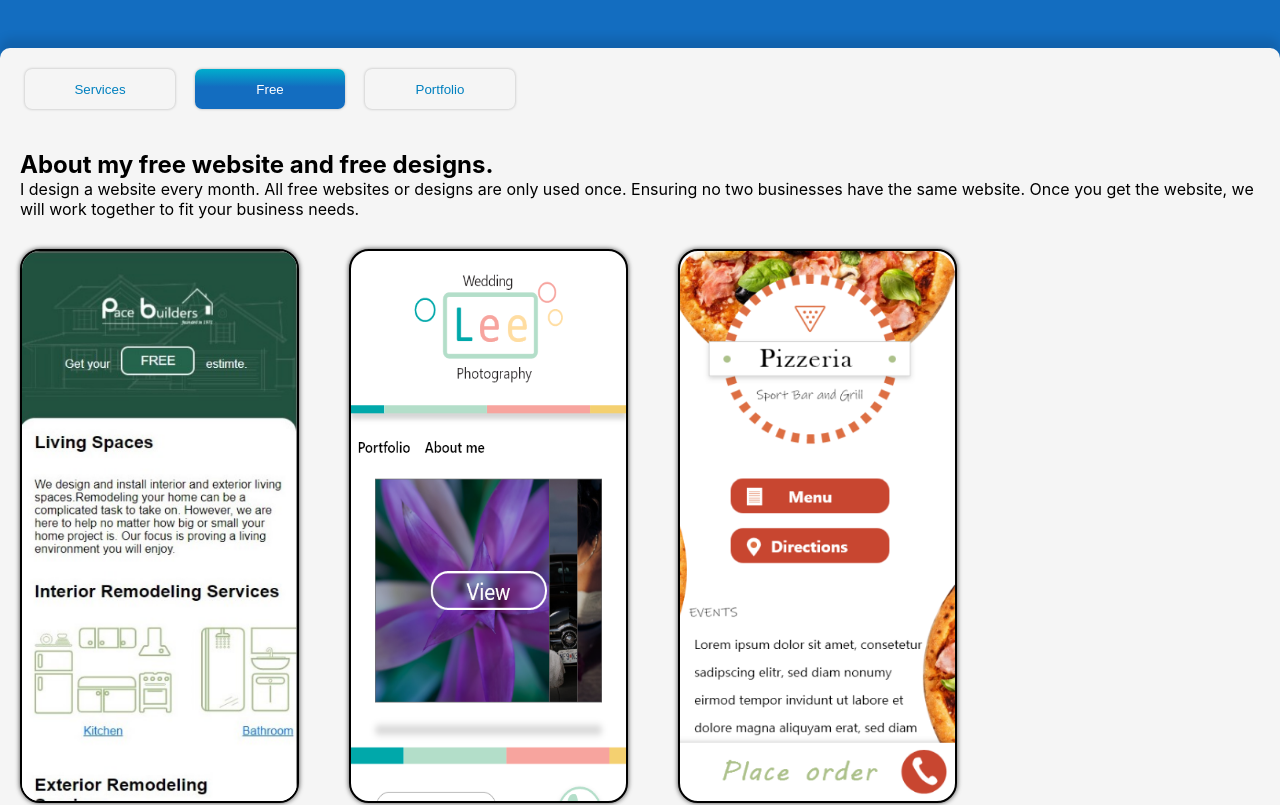
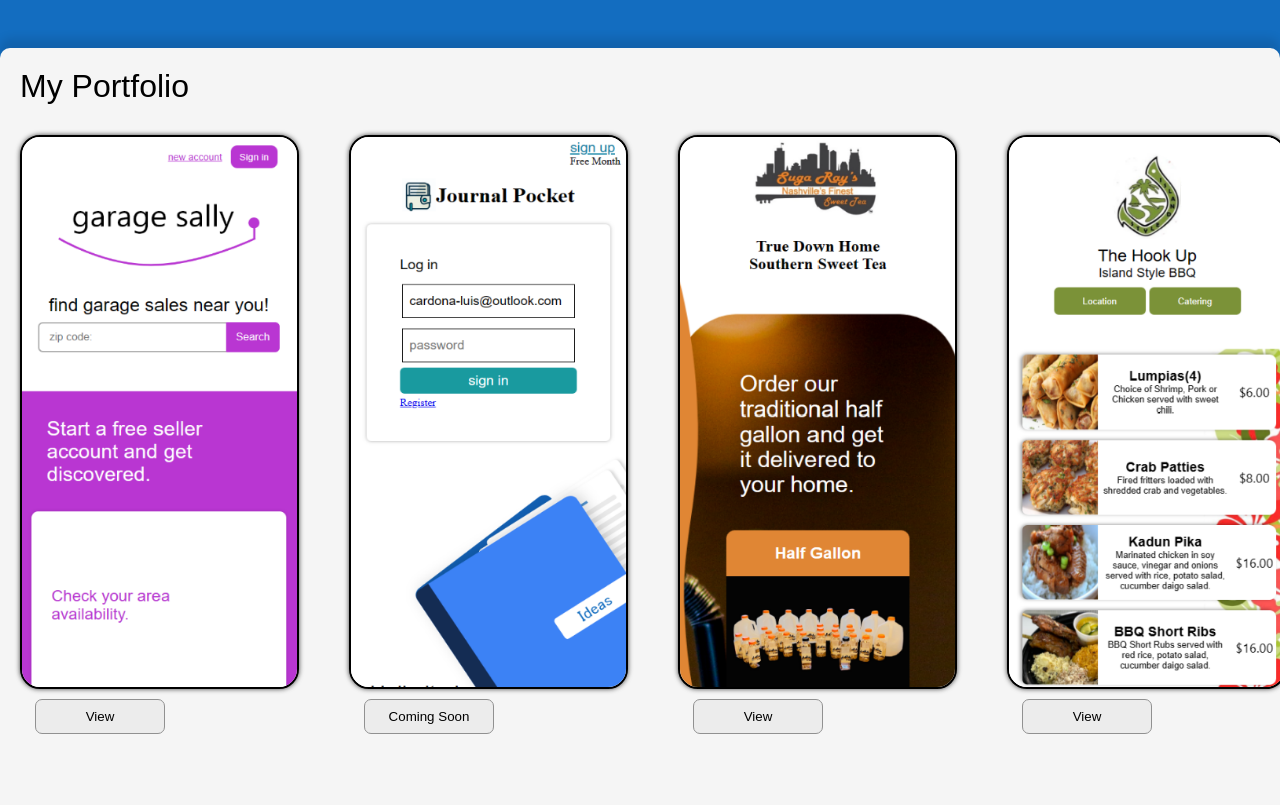
Before and after one commit to louieLouie117/react-portfolio, a React (Create React App) app in the folder client/: page / in a window 1280 px wide. Shown: the part 306-1111 px from the top of the page. Built offline with nearby package versions, Linux system fonts and the light colour scheme.

Commit message:
RemovedTabs

```diff
--- a/client/src/components/LandingPage/HeroBanner.jsx
+++ b/client/src/components/LandingPage/HeroBanner.jsx
@@ -81,6 +81,7 @@
                     <h3>my name is </h3>
                     <h1>Luis Cardona</h1>
                   <p>LC Website Solutions</p>
+
 
 
 
--- a/client/src/components/LandingPage/WorkExperience.jsx
+++ b/client/src/components/LandingPage/WorkExperience.jsx
@@ -1,64 +1,7 @@
-import React, {useState} from 'react'
+import React from 'react'
 
 function WorkExperience(props) {
 
-
-
-const [FreeWebsites, setFreeWebsites ] = useState(true);
-const [CustomerWebsite, setCustomerWebsite ] = useState(false);
-const [CustomWebsite, setCustomWebsite ] = useState(false);
-
-
-const [FreeWebsiteBTN, setFreeWebsiteBTN ] = useState(true);
-const [CustomerReviewBTN, setCustomerReviewBTN  ] = useState(false);
-const [CustomWebsiteBTN, setCustomWebsiteBTN ] = useState(false);
-
-const CouponCodeFreeWebsite = (e) =>{
- console.log(e.target.id)
- if(e.target.id === "FreeWebsite"){
-  alert("Add Code SAV1000 ang get this website free. Your website will be live in 24hr and includes hosting and maintenance." )
- }
- if(e.target.id === "FreeDesign"){
-  alert("Add Code SAV500 to get free design. Your website will be ready in 3 business days and includes hosting and maintenance." )
- }
-
-}
-
-const FilterBTNHandler =(e) =>{
-  console.log(e)
-  if(e.target.innerText === "Free"){
-    setFreeWebsiteBTN(true)
-    setCustomerReviewBTN(false)
-    setCustomWebsiteBTN(false)
-
-    setFreeWebsites(true)
-    setCustomerWebsite(false)
-    setCustomWebsite(false)
-  }
-
-
-  if(e.target.innerText === "Portfolio"){
-    setFreeWebsiteBTN(false)
-    setCustomerReviewBTN(true)
-    setCustomWebsiteBTN(false)
-
-    setFreeWebsites(false)
-    setCustomerWebsite(true)
-    setCustomWebsite(false)
-  }
-
-
-  if(e.target.innerText === "Services"){
-    setFreeWebsiteBTN(false)
-    setCustomerReviewBTN(false)
-    setCustomWebsiteBTN(true)
-
-    setFreeWebsites(false)
-    setCustomerWebsite(false)
-    setCustomWebsite(true)
-  }
-
-}
 
 
 
@@ -71,39 +14,7 @@
       <div className="projectsPage-container" id='PageTop'>
       <nav className='FilterWebsite-Container'>
 
-                  <ul>
 
-                  <li>
-
-
-                    <button onClick={(e) => FilterBTNHandler(e)} className='FilterBTN'
-                  style={{
-                  color: CustomWebsiteBTN ? "White" : "#0080BF",
-                  background: CustomWebsiteBTN ? "linear-gradient(to bottom, #00aecd, #136DC0 45%)" : "whitesmoke"}}>Services</button>
-
-                  </li>
-                    <li>
-
-                    <button onClick={(e) => FilterBTNHandler(e)} className='FilterBTN'
-                      style={{
-                        color: FreeWebsiteBTN ? "White" : "#0080BF",
-                        background: FreeWebsiteBTN ? "linear-gradient(to bottom, #00aecd, #136DC0 45%)" : "whitesmoke"}}>Free</button>
-
-                    </li>
-
-                    <li>
-
-                      <button onClick={(e) => FilterBTNHandler(e)} className='FilterBTN'
-                    style={{
-                    color: CustomerReviewBTN ? "White" : "#0080BF",
-                    background: CustomerReviewBTN ? "linear-gradient(to bottom, #00aecd, #136DC0 45%)" : "whitesmoke"}} >Portfolio</button>
-
-                    </li>
-
-
-
-
-                  </ul>
                 </nav>
         <main>
                 {/* <picture class="headerImage-container">
@@ -115,7 +26,38 @@
 
         <div className="cardItems">
 
-                  <ul style={{display: CustomerWebsite ? "flex" : "none"}}>
+          <h1>My Portfolio</h1>
+
+                  <ul>
+
+                      <li>
+
+                            <img src="img/Portfolio/GarageSallyWebsite.png" alt=''/>
+
+                                <footer className='CardFooter-Container'>
+                                <a href="https://garagesallyapp.com/">
+                                  <button>View</button>
+                                  </a>
+
+
+
+                            </footer>
+                    </li>
+
+                    <li>
+
+
+                      <img src="img/Portfolio/JournalPocketWebsite.png" alt=''/>
+                            <footer className='CardFooter-Container'>
+                            <a href="https://github.com/louieLouie117/Responsive-ProgressLogger">
+                                  <button>Coming Soon</button>
+                                  </a>
+
+                            </footer>
+
+
+                    </li>
+
 
                     <li>
 
@@ -124,7 +66,7 @@
 
                                     <footer className='CardFooter-Container'>
                                   <a href="https://www.thesugarayssweettea.com/">
-                                    <button>Visit</button>
+                                    <button>View</button>
                                     </a>
                                     </footer>
 
@@ -139,7 +81,7 @@
                                   <footer className='CardFooter-Container'>
 
                                   <a href="https://www.thehookup671islandbbq.com/">
-                                  <button>Visit</button>
+                                  <button>View</button>
                                   </a>
 
                               </footer>
@@ -170,7 +112,7 @@
                                 <footer className='CardFooter-Container'>
 
                                 <a href="https://www.deltasportsbar.com/">
-                                      <button>Website</button>
+                                      <button>View</button>
                                     </a>
 
                             </footer>
@@ -187,7 +129,7 @@
 
                             <footer className='CardFooter-Container'>
                                 <a href="https://www.jrprolandscaping.com/">
-                                  <button>Website</button>
+                                  <button>View</button>
                               </a>
                             </footer>
                         </li>
@@ -203,7 +145,7 @@
                                     <footer className='CardFooter-Container'>
 
                                     <a href="https://www.stmichaeloakgrove.com/">
-                                          <button>Website</button>
+                                          <button>View</button>
                                         </a>
 
                                 </footer>
@@ -217,54 +159,15 @@
                         <img src="img/Portfolio/IBUpholsteryWebsite.png" alt=''/>
 
 
-                                <footer>
+                                <footer className='CardFooter-Container'>
                                 <a href="https://www.ibupholstery.com/">
-                                  <button>Website</button>
+                                  <button>View</button>
                               </a>
                                 </footer>
                         </li>
 
-                         <li>
-
-                            <img src="img/Portfolio/GarageSallyWebsite.png" alt=''/>
-
-                                <footer className='CardFooter-Container'>
-                                <a href="https://garagesallyapp.com/">
-                                  <button>Website</button>
-                                  </a>
 
 
-
-                            </footer>
-                    </li>
-
-                    <li>
-
-
-                      <img src="img/Portfolio/JournalPocketWebsite.png" alt=''/>
-                            <footer className='CardFooter-Container'>
-                            <a href="https://github.com/louieLouie117/Responsive-ProgressLogger">
-                                  <button>Coming Soon</button>
-                                  </a>
-
-                            </footer>
-
-
-                    </li>
-
-
-
-                    <li></li>
-                  </ul>
-
-                <section className='AboutFree-Container' style={{display: FreeWebsites ? "grid" : "none"}}>
-
-                  <h2>About my free website and free designs.</h2>
-                  <p>I design a website every month. All free websites or designs are only used once. Ensuring no two businesses have the same website. Once you get the website, we will work together to fit your business needs. </p>
-                  </section>
-
-
-                  <ul style={{display: FreeWebsites ? "flex" : "none"}}>
 
                     <li>
 
@@ -274,7 +177,7 @@
 
                               <footer className="CardFooter-Container">
                                   <a href="https://buy.stripe.com/aEU6rFcPy7qj6xGeUV">
-                                    <button onClick={(e)=> CouponCodeFreeWebsite(e)} id='FreeWebsite'>Get Website</button>
+                                  <button  id='FreeWebsite'>Get Free Website</button>
                                   </a>
 
                                   <a href="https://icy-flower-0ac939810.1.azurestaticapps.net">View</a>
@@ -291,7 +194,7 @@
 
                                 <footer className="CardFooter-Container">
                                 <a href="https://buy.stripe.com/aEU6rFcPy7qj6xGeUV">
-                                    <button  onClick={(e)=> CouponCodeFreeWebsite(e)} id='FreeDesign'>Get Website</button>
+                                  <button   id='FreeDesign'>Get Free Website</button>
                                   </a>
                                   <a href="https://xd.adobe.com/view/a0dfff20-de8d-4e46-6b67-bbfc029b973f-d6ee/?fullscreen">View</a>
 
@@ -308,7 +211,7 @@
 
                       <footer className="CardFooter-Container">
                                 <a href="https://buy.stripe.com/aEU6rFcPy7qj6xGeUV">
-                                    <button onClick={(e)=> CouponCodeFreeWebsite(e)} id="FreeDesign">Get Website</button>
+                                  <button  id="FreeDesign">Get Free Website</button>
                                   </a>
                                   <a href="https://xd.adobe.com/view/2c35bed9-b4dd-409f-9606-5815b7d37875-7966/?fullscreen">View</a>
 
@@ -317,23 +220,18 @@
 
 
                     <li></li>
-
-
                   </ul>
 
 
-                  <section style={{display: FreeWebsites ? "flex" : "none"}}>
 
 
-                  <iframe title='EmailForm' width="2640px" height="880px" src="https://forms.office.com/Pages/ResponsePage.aspx?id=DQSIkWdsW0yxEjajBLZtrQAAAAAAAAAAAAN__lqWrRdURUVCUUNKRERCSFNDOVNIMUZDS1UySURGVC4u&embed=true" frameborder="0" marginwidth="0" marginheight="0" style={{border: "none", maxWidth: "100%", maxHeight:"120vh"}} allowfullscreen webkitallowfullscreen mozallowfullscreen msallowfullscreen> </iframe>
-                  </section>
 
 
 
                   </div>
 
 
-                  <div className='CustomWebsite-Container' style={{display: CustomWebsite ? "grid" : "none"}}>
+                  <div className='CustomWebsite-Container' >
 
                   <section className='AlignTop'>
                     <h1>Having a website is crucial for any business in today’s digital age. </h1>
@@ -358,6 +256,12 @@
 
                   </main>
 
+                  <section >
+
+
+                                        <iframe title='EmailForm' width="2640px" height="880px" src="https://forms.office.com/Pages/ResponsePage.aspx?id=DQSIkWdsW0yxEjajBLZtrQAAAAAAAAAAAAN__lqWrRdURUVCUUNKRERCSFNDOVNIMUZDS1UySURGVC4u&embed=true" frameborder="0" marginwidth="0" marginheight="0" style={{border: "none", maxWidth: "100%", maxHeight:"120vh"}} allowfullscreen webkitallowfullscreen mozallowfullscreen msallowfullscreen> </iframe>
+                                        </section>
+
 
 
                   </div>
--- a/client/src/modules/LandingPageStyles.css
+++ b/client/src/modules/LandingPageStyles.css
@@ -268,6 +268,11 @@
     align-self: center;
     /* margin-top: -150px; */
     /* box-shadow: -5px 10px 13px rgba(0, 0, 0, 0.11); */
+  }
+
+  .cardItems>h1{
+    font: 2em sans-serif;
+    padding: 20px;
   }
 
   .cardItems ul {
```
Lines whose indentation alone changed are shown as unchanged.
